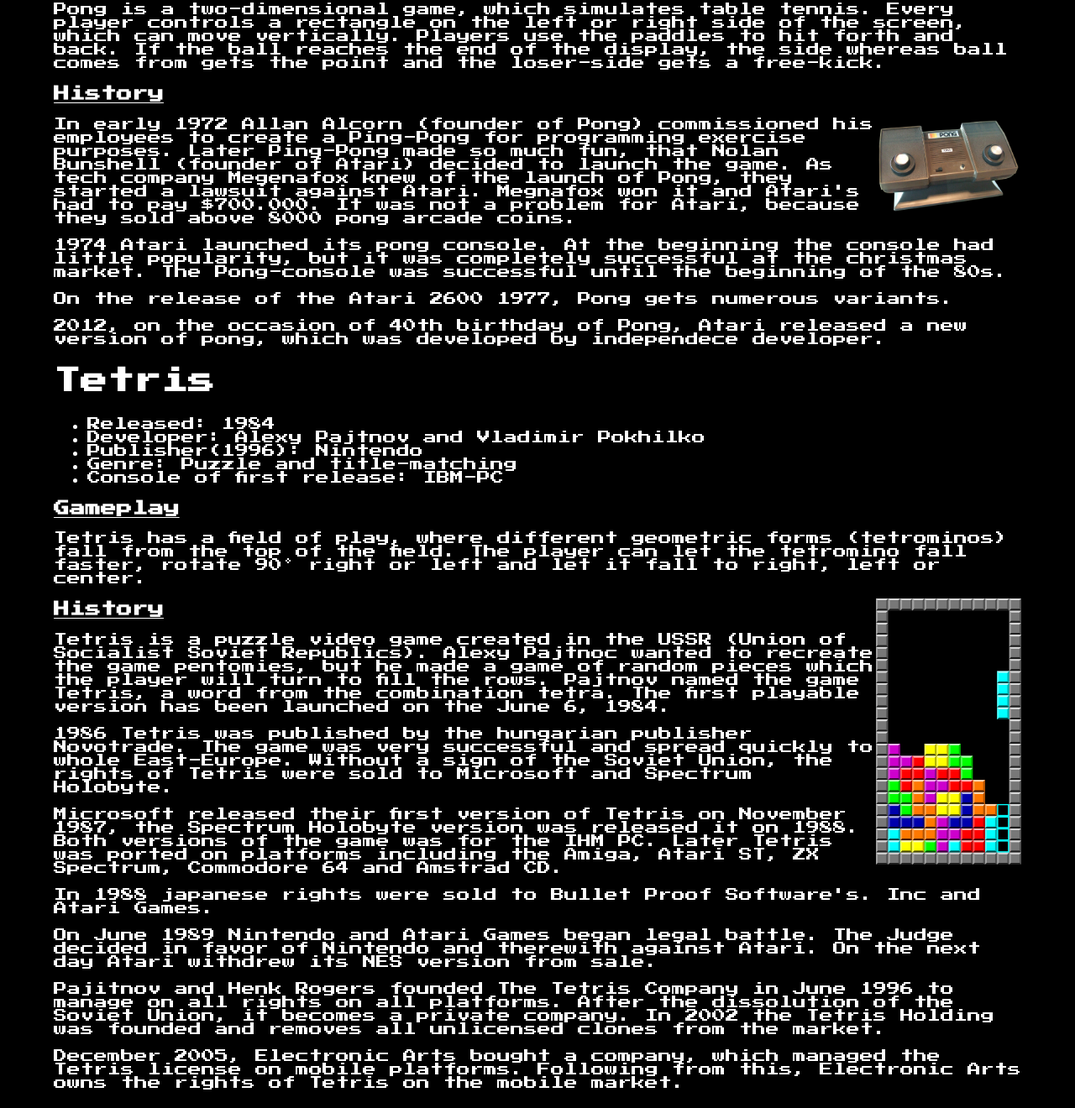
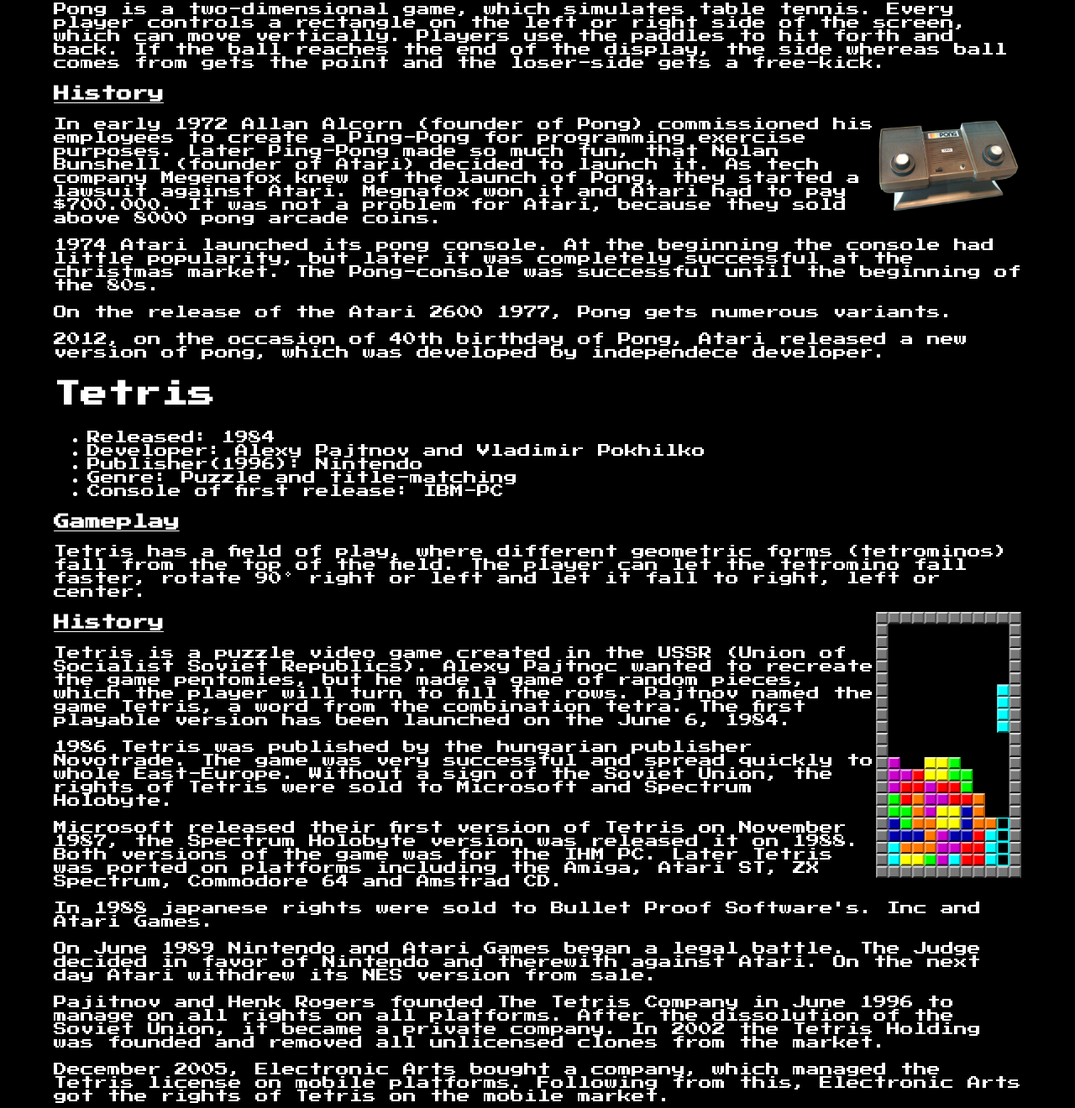
Before and after one commit to WMC-AHIF-2021/RetroBit, a plain HTML site: page history.html in a window 1280 px wide. Shown: the part 640-1960 px from the top of the page at 84% size. Drawn offline with Linux system fonts and the light colour scheme.

Commit message:
Correct grammatical errors in history.html

```diff
--- a/history.html
+++ b/history.html
@@ -40,12 +40,12 @@
         <img alt="original pong console" class="historyimage" src="img/pongconsole.png">
         <p>
             In early 1972 Allan Alcorn (founder of Pong) commissioned his employees to create a Ping-Pong for programming exercise purposes.
-            Later Ping-Pong made so much fun, that Nolan Bunshell (founder of Atari) decided to launch the game.
-            As tech company Megenafox knew of the launch of Pong, they started a lawsuit against Atari. Megnafox won it and Atari's
+            Later Ping-Pong made so much fun, that Nolan Bunshell (founder of Atari) decided to launch it.
+            As tech company Megenafox knew of the launch of Pong, they started a lawsuit against Atari. Megnafox won it and Atari
             had to pay $700.000. It was not a problem for Atari, because they sold above 8000 pong arcade coins.
         </p>
         <p>
-            1974 Atari launched its pong console. At the beginning the console had little popularity, but it was completely successful at
+            1974 Atari launched its pong console. At the beginning the console had little popularity, but later it was completely successful at
             the christmas market. The Pong-console was successful until the beginning of the 80s.
         </p>
         <p>
@@ -71,7 +71,7 @@
         <h3>History</h3>
         <p>
             Tetris is a puzzle video game created in the USSR (Union of Socialist Soviet Republics). Alexy Pajtnoc wanted to recreate the game pentomies,
-            but he made a game of random pieces which the player will turn to fill the rows. Pajtnov named the game Tetris, a word from the combination
+            but he made a game of random pieces, which the player will turn to fill the rows. Pajtnov named the game Tetris, a word from the combination
             tetra. The first playable version has been launched on the June 6, 1984.
         </p>
         <p>
@@ -87,17 +87,17 @@
             In 1988 japanese rights were sold to Bullet Proof Software's. Inc and Atari Games.
         </p>
         <p>
-            On June 1989 Nintendo and Atari Games began legal battle. The Judge decided in favor of Nintendo and therewith against Atari.
+            On June 1989 Nintendo and Atari Games began a legal battle. The Judge decided in favor of Nintendo and therewith against Atari.
             On the next day Atari withdrew its NES version from sale.
         </p>
         <p>
             Pajitnov and Henk Rogers founded The Tetris Company in June 1996 to manage on all rights on all platforms.
-            After the dissolution of the Soviet Union, it becomes a private company. In 2002 the Tetris Holding was founded and removes
+            After the dissolution of the Soviet Union, it became a private company. In 2002 the Tetris Holding was founded and removed
             all unlicensed clones from the market.
         </p>
         <p>
             December 2005, Electronic Arts bought a company, which managed the Tetris license on mobile platforms.
-            Following from this, Electronic Arts owns the rights of Tetris on the mobile market.
+            Following from this, Electronic Arts got the rights of Tetris on the mobile market.
         </p>
         <h2>Minesweeper</h2>
         <ul>
@@ -119,7 +119,7 @@
         <p>The players has one life and one free click. The first click of the player is a free click, this means when it clicks on a mine,
             it will not end the game.</p>
         <h3>History</h3>
-        <p>Minesweeper was developed for Windows 3.1 and is available for every successor. From Windows on 8 it is downloadable in the Windows Store.
+        <p>Minesweeper was developed for Windows 3.1 and is available for every successor. Since Windows 8 it is downloadable in the Windows Store.
             In Windows Vista Minesweeper was revised. For example, it is possible to replace the mines with flowers. Minesweeper was also integrated
             on the mobil phone Siemens S25.
         </p>
```
